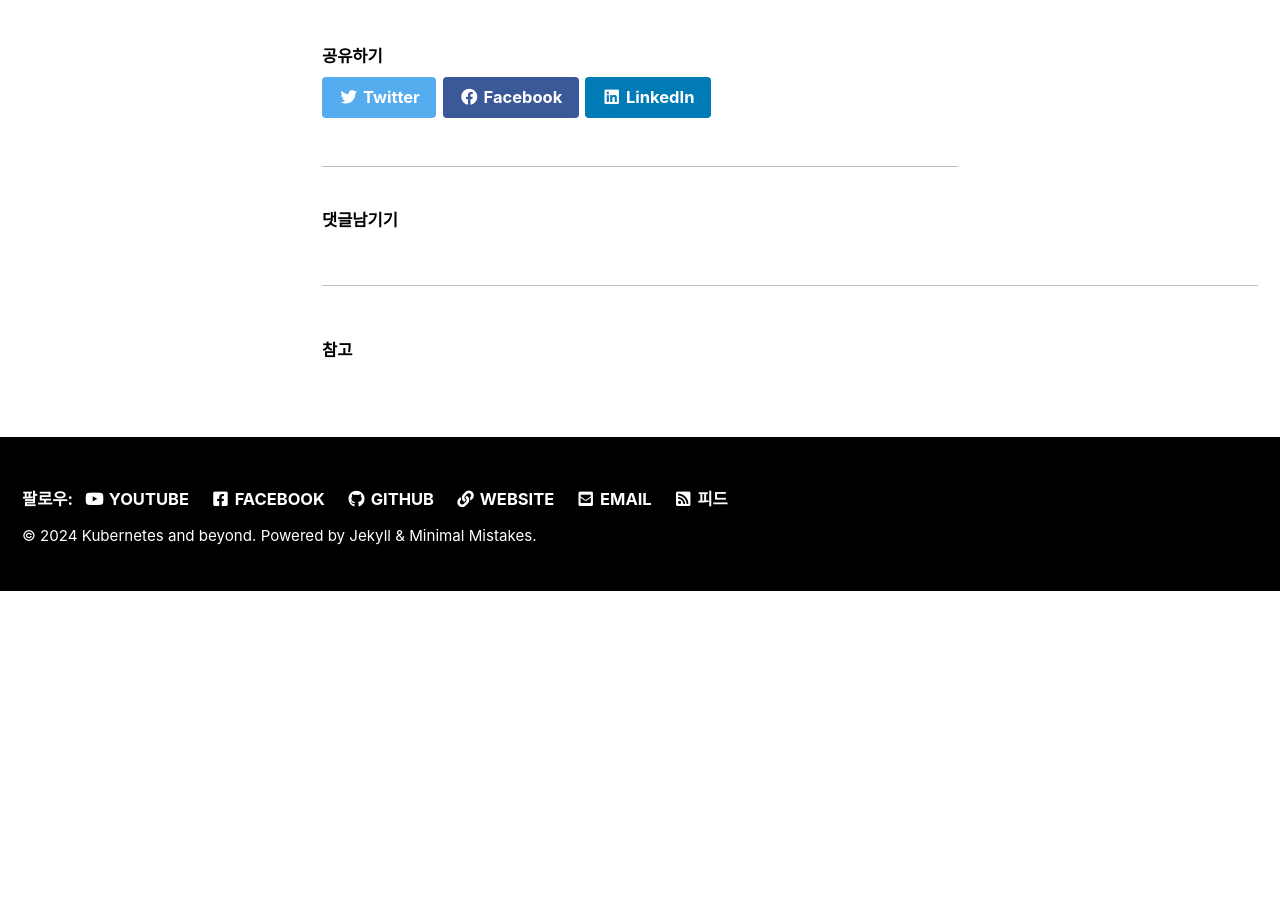
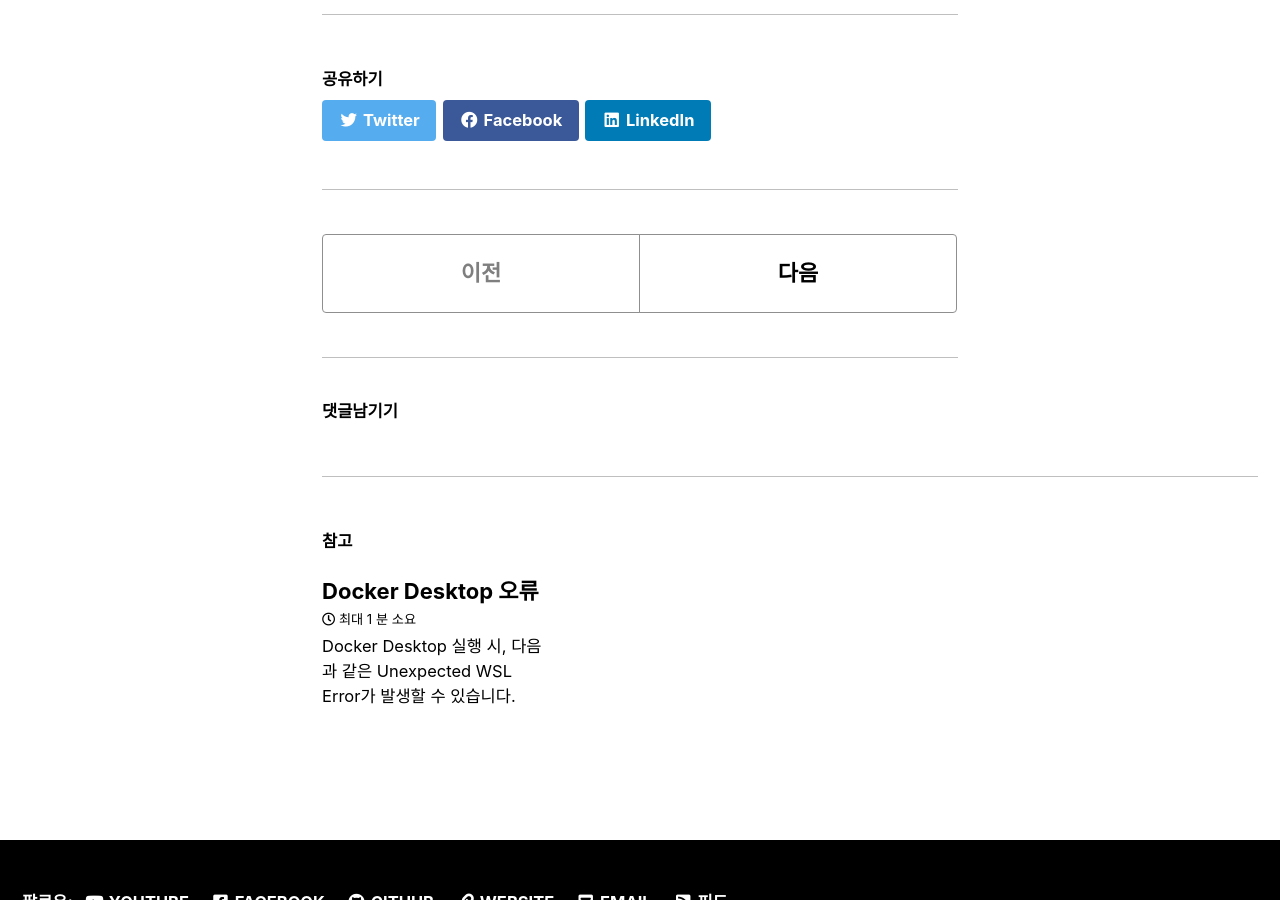
Before and after one commit to bosornd/k8s, a Jekyll site: the page built from _posts/2023-01-26-kubernetes-and-beyond.md, in a window 1280 px wide and 900 px high, scrolled down 6249 px. Built offline with Jekyll 4.4.1, drawn with Linux system fonts in a browser that asks for light colours; cached includes are drawn as plain includes; comment, search, counter and statistics services are not loaded; before the commit the page ends 6840 px from its top, so only the background shows below that.

Commit message:
post docker-desktop-error

```diff
--- a/_posts/2023-01-26-kubernetes-and-beyond.md
+++ b/_posts/2023-01-26-kubernetes-and-beyond.md
@@ -114,6 +114,8 @@ INC 요청도 처리할 것입니다.
   - 규모가 작건 크건, 설계 원칙, 과정 및 방법론은 유사합니다.
   - 작은 과제에서 연습하고 익혀야 아키텍트가 되는 것입니다.
 
+---
+
 <figure>
   <a href="https://inf.run/1zjZ">
   <img src="/assets/images/k8s-beyond/kub101-ad.png" style="background-color:#43487C"
--- /dev/null
+++ b/_posts/2024-01-01-docker-desktop-error.md
@@ -0,0 +1,43 @@
+---
+title: "Docker Desktop 오류"
+date: "2024-01-01 09:00:00 +0900"
+categories:
+  - kubernetes
+tags:
+  - docker
+  - wsl error
+toc: false
+---
+[Docker Desktop](https://www.docker.com/products/docker-desktop/) 실행 시,
+다음과 같은 Unexpected WSL Error가 발생할 수 있습니다.
+
+<figure>
+  <a href="/assets/images/docker-desktop/error.png">
+  <img src="/assets/images/docker-desktop/error.png" alt="WSL 오류"></a>
+</figure>
+
+Docker Desktop은 HW 가상화 솔루션을 사용하는데, BIOS에서 가상화가 비활성화 되어 있는 경우에도 상기 오류가 발생합니다.
+
+* Intel CPU의 경우, Intel (VMX) Virtualization Technology를 활성화 해야 합니다.
+
+<figure>
+  <a href="/assets/images/docker-desktop/bios-enable-virtualization.jpg">
+  <img src="/assets/images/docker-desktop/bios-enable-virtualization.jpg" alt="Intel VMX 활성화"></a>
+</figure>
+
+* AMD CPU의 경우, SVM(Secure Virtual Machine)을 활성화 해야 합니다.
+
+<figure>
+  <a href="/assets/images/docker-desktop/svm.gif">
+  <img src="/assets/images/docker-desktop/svm.gif" alt="AMD SVM 활성화"></a>
+</figure>
+
+먼저 BIOS 설정을 확인해 보시기 바랍니다.
+
+---
+
+<figure>
+  <a href="https://inf.run/1zjZ">
+  <img src="/assets/images/k8s-beyond/kub101-ad.png" style="background-color:#43487C"
+     alt="인프런 - 쿠버네티스 101 - 클라우드/서버 개발 첫걸음"></a>
+</figure>
```
Also changed, not shown: assets/images/docker-desktop/bios-enable-virtualization.jpg (added), assets/images/docker-desktop/error.png (added), index.html (renamed from index.md), 1 other file.
